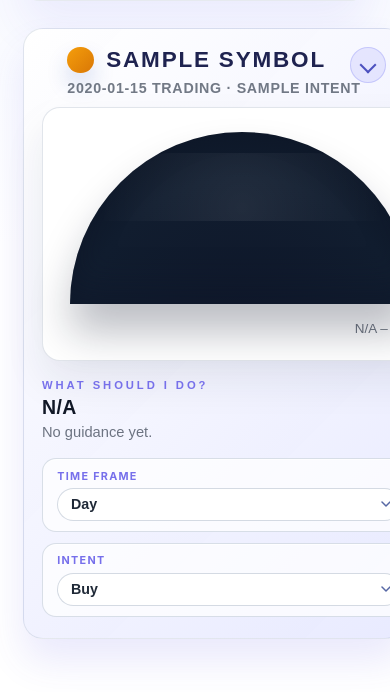
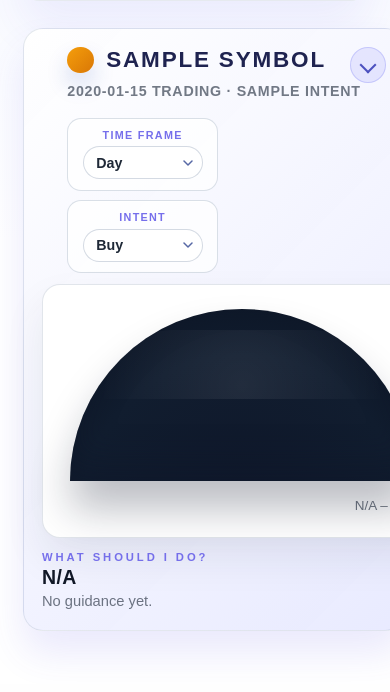
Before and after one commit to kerzey/volatilx, a FastAPI app: template templates/action_center.html in a window 390 px wide; the page is wider, and only the part inside the window is pictured. Shown: the part 424-1116 px from the top of that part. After the commit the page ends 1072 px from the top of that part, so only its background shows below. Run offline with FastAPI, Linux system fonts and the light colour scheme; the template is opened without the code that fills it: most values are stand-ins (such as "Sample title", 1, 10 or a date in 2020); parts of the project's set-up code (start-up, migrations or seed data) failed here and were passed over.

Commit message:
new toggled design with my sketch.Previous commit working fin functionaly and designn

```diff
--- a/static/style.css
+++ b/static/style.css
@@ -2369,7 +2369,7 @@ tbody tr:nth-child(even) { background: #f8f8fc;}
 
 .action-dashboard__summary-shell {
   display: grid;
-  gap: 1.2rem;
+  gap: 0.85rem;
 }
 
 .action-dashboard__summary-head {
@@ -2386,7 +2386,9 @@ tbody tr:nth-child(even) { background: #f8f8fc;}
 }
 
 .action-dashboard__summary-head-col--identity {
-  align-content: start;
+  display: grid;
+  gap: 0.65rem;
+  align-content: stretch;
   justify-items: start;
 }
 
@@ -2436,7 +2438,8 @@ tbody tr:nth-child(even) { background: #f8f8fc;}
 .action-dashboard__summary-controls {
   display: flex;
   flex-wrap: wrap;
-  gap: 0.85rem;
+  gap: 0.65rem;
+  margin-top: auto;
 }
 
 .summary-control {
@@ -2479,7 +2482,7 @@ tbody tr:nth-child(even) { background: #f8f8fc;}
 
 .action-dashboard__callout {
   display: grid;
-  gap: 0.35rem;
+  gap: 0.25rem;
   min-width: 0;
 }
 
@@ -3171,6 +3174,11 @@ tbody tr:nth-child(even) { background: #f8f8fc;}
 
   .action-dashboard__summary-controls {
     justify-content: center;
+    margin-top: 0.6rem;
+  }
+
+  .action-dashboard__summary-controls {
+    justify-content: center;
   }
 
   .summary-control {
@@ -3216,8 +3224,9 @@ tbody tr:nth-child(even) { background: #f8f8fc;}
 
   .action-dashboard__summary-controls {
     flex-direction: column;
-    gap: 0.7rem;
+    gap: 0.6rem;
     align-items: stretch;
+    margin-top: 0.6rem;
   }
 
   .summary-control {
```
Also changed, not shown: templates/action_center.html (+17 -17 lines).
